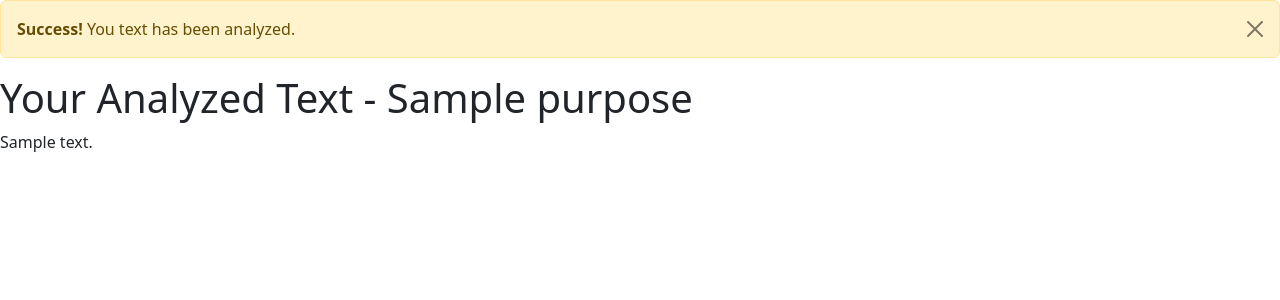
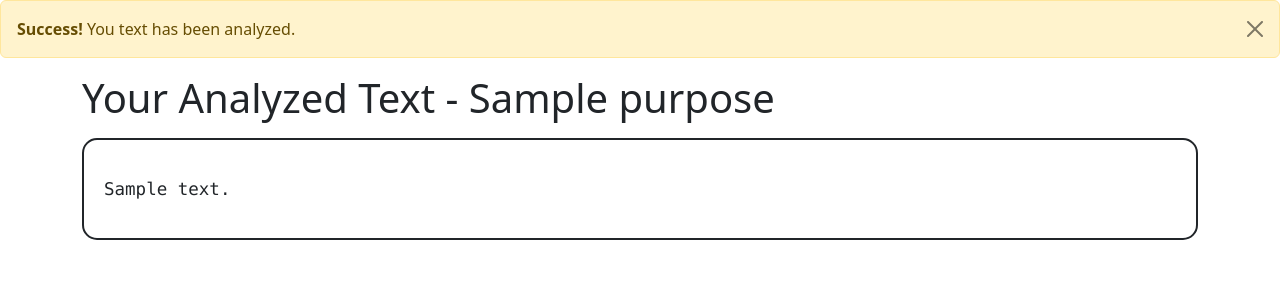
Before and after one commit to venuchilukala/textutils, a Django app: template templates/analyze.html in a window 1280 px wide. Shown: the part 56-356 px from the top of the page. Run offline with Django 5.2, Linux system fonts and the light colour scheme; the template is opened without the code that fills it: most values are stand-ins (such as "Sample title", 1, 10 or a date in 2020).

Commit message:
fixed paragraph tag bug

```diff
--- a/templates/analyze.html
+++ b/templates/analyze.html
@@ -7,6 +7,14 @@
     <title>Analyze Text</title>
     <link href="https://cdn.jsdelivr.net/npm/bootstrap@5.3.3/dist/css/bootstrap.min.css" rel="stylesheet"
         integrity="sha384-QWTKZyjpPEjISv5WaRU9OFeRpok6YctnYmDr5pNlyT2bRjXh0JMhjY6hW+ALEwIH" crossorigin="anonymous">
+    <style>
+        .box {
+            border: 2px solid;
+            padding: 20px;
+            font-size: 20px;
+            border-radius: 15px;
+        }
+    </style>
 </head>
 
 <body>
@@ -41,9 +49,13 @@
         <strong>Success!</strong> You text has been analyzed.
         <button type="button" class="btn-close" data-bs-dismiss="alert" aria-label="Close"></button>
     </div>
-    <h1>Your Analyzed Text - {{purpose}}</h1>
-    <div>
-        <p>{{analyzed_text}}</p>
+    <div class="container">
+        <h1>Your Analyzed Text - {{purpose}}</h1>
+        <div class="box mt-3">
+            <p>
+            <pre>{{analyzed_text}}</pre>
+            </p>
+        </div>
     </div>
 </body>
 
--- a/templates/index.html
+++ b/templates/index.html
@@ -68,7 +68,7 @@
                 <input class="form-check-input" type="checkbox" name="charcount" role="switch" id="flexSwitchCheckDefault">
                 <label class="form-check-label" for="flexSwitchCheckDefault">Character Count</label>
             </div>
-            <button type="submit" class="btn btn-outline-success">Analyze Text</button>
+            <button type="submit" class="btn btn-outline-success mt-3">Analyze Text</button>
         </form>
     </div>
 
```
